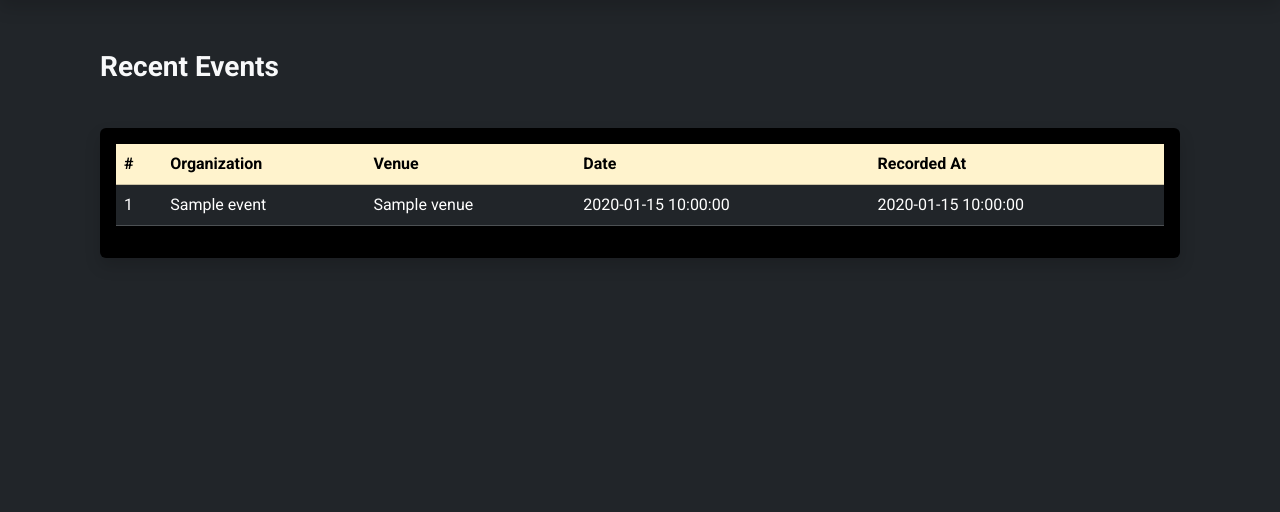
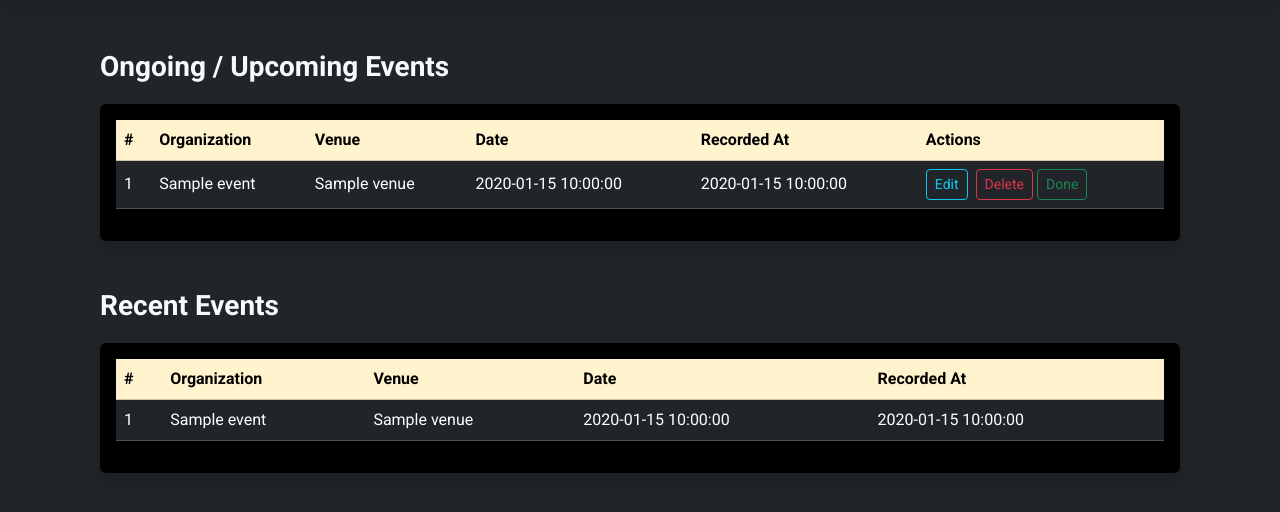
Before and after one commit to efondo-aaronkyle/Event-Tracker, a Flask app: template templates/event_history.html in a window 1280 px wide. Shown: the part 70-582 px from the top of the page. Run offline with Flask 3, Linux system fonts and the light colour scheme; the template is opened without the code that fills it: most values are stand-ins (such as "Sample title", 1, 10 or a date in 2020).

Commit message:
add event history actions

```diff
--- a/app.py
+++ b/app.py
@@ -43,7 +43,8 @@ def init_db():
                         org_name TEXT NOT NULL,
                         venue TEXT NOT NULL,
                         date TEXT NOT NULL,
-                        created_at TIMESTAMP DEFAULT CURRENT_TIMESTAMP
+                        created_at TIMESTAMP DEFAULT CURRENT_TIMESTAMP,
+                        status TEXT DEFAULT 'pending'
                 )
         """)
         cursor.execute("""
@@ -125,7 +126,7 @@ def dashboard():
                 total_equipment = cursor.fetchone()[0] or 0
 
                 cursor.execute("SELECT SUM(quantity) FROM reserved_equipment")
-                used_equipment = cursor.fetchone()[0]
+                used_equipment = cursor.fetchone()[0] or 0
 
                 available_equipment = total_equipment - used_equipment
 
@@ -140,7 +141,7 @@ def dashboard():
 @app.route("/manage_venues")
 def manage_venues():
         if 'user_id' not in session:
-                return render_template(url_for('login'))
+                return redirect(url_for('login'))
 
         with sqlite3.connect(DATABASE) as connection:
                connection.row_factory = sqlite3.Row
@@ -274,16 +275,121 @@ def delete_equipment(equipment_id):
 
 @app.route("/event_history")
 def event_history():
-        if 'user_id' not in session or session['role'] != 'admin':
-                return redirect(url_for('login'))
+    if 'user_id' not in session or session['role'] != 'admin':
+        return redirect(url_for('login'))
 
-        with sqlite3.connect(DATABASE) as connection:
-                connection.row_factory = sqlite3.Row
-                cursor = connection.cursor()
-                cursor.execute("SELECT * FROM event_history ORDER BY date DESC")
-                events = cursor.fetchall()
+    with sqlite3.connect(DATABASE) as connection:
+        connection.row_factory = sqlite3.Row
+        cursor = connection.cursor()
 
-        return render_template("event_history.html", events=events)
+        cursor.execute("SELECT * FROM event_history WHERE status != 'done' ORDER BY date ASC")
+        ongoing_events = cursor.fetchall()
+
+        cursor.execute("SELECT * FROM event_history WHERE status = 'done' ORDER BY date DESC")
+        done_events = cursor.fetchall()
+
+        cursor.execute("SELECT * FROM venues")
+        venues = cursor.fetchall()
+
+        cursor.execute("SELECT * FROM equipment")
+        equipment = cursor.fetchall()
+
+        # map event_id → {equipment_id → quantity}
+        reserved = {}
+        for event in ongoing_events:
+            cursor.execute("SELECT equipment_id, quantity FROM reserved_equipment WHERE event_id = ?", (event['id'],))
+            reserved[event['id']] = {row['equipment_id']: row['quantity'] for row in cursor.fetchall()}
+
+        # available quantity for each equipment
+        for eq in equipment:
+            cursor.execute("SELECT SUM(quantity) FROM reserved_equipment WHERE equipment_id = ?", (eq['id'],))
+            reserved_qty = cursor.fetchone()[0] or 0
+            eq['available_quantity'] = eq['quantity'] - reserved_qty
+
+    return render_template("event_history.html", ongoing_events=ongoing_events, done_events=done_events, venues=venues, equipment=equipment, reserved=reserved)
+
+@app.route("/mark_done/<int:event_id>", methods=["POST"])
+def mark_done(event_id):
+    if 'user_id' not in session or session['role'] != 'admin':
+        return redirect(url_for('login'))
+
+    with sqlite3.connect(DATABASE) as conn:
+        cursor = conn.cursor()
+        cursor.execute("UPDATE event_history SET status = 'done' WHERE id = ?", (event_id,))
+        conn.commit()
+    return redirect(url_for("event_history"))
+
+@app.route("/delete_event/<int:event_id>", methods=["POST"])
+def delete_event(event_id):
+    if 'user_id' not in session or session['role'] != 'admin':
+        return redirect(url_for('login'))
+
+    with sqlite3.connect(DATABASE) as conn:
+        cursor = conn.cursor()
+        cursor.execute("DELETE FROM reserved_equipment WHERE event_id = ?", (event_id,))
+        cursor.execute("DELETE FROM event_history WHERE id = ?", (event_id,))
+        conn.commit()
+    return redirect(url_for("event_history"))
+
+@app.route("/edit_event/<int:event_id>", methods=["GET", "POST"])
+def edit_event(event_id):
+    if 'user_id' not in session or session['role'] != 'admin':
+        return redirect(url_for('login'))
+
+    with sqlite3.connect(DATABASE) as conn:
+        conn.row_factory = sqlite3.Row
+        cursor = conn.cursor()
+
+        # Get event info
+        cursor.execute("SELECT * FROM event_history WHERE id = ?", (event_id,))
+        event = cursor.fetchone()
+
+        cursor.execute("SELECT * FROM venues")
+        venues = cursor.fetchall()
+
+        cursor.execute("SELECT * FROM equipment")
+        equipments = cursor.fetchall()
+
+        # Fetch reserved quantities
+        reserved = {}
+        cursor.execute("SELECT equipment_id, quantity FROM reserved_equipment WHERE event_id = ?", (event_id,))
+        for row in cursor.fetchall():
+            reserved[row['equipment_id']] = row['quantity']
+
+        if request.method == 'POST':
+            new_venue_id = request.form['venue_id']
+            new_date = request.form['event_date']
+
+            # Get venue name
+            cursor.execute("SELECT name FROM venues WHERE id = ?", (new_venue_id,))
+            new_venue = cursor.fetchone()['name']
+
+            cursor.execute("""
+                UPDATE event_history
+                SET venue = ?, date = ?
+                WHERE id = ?
+            """, (new_venue, new_date, event_id))
+
+            # Delete old reserved equipment
+            cursor.execute("DELETE FROM reserved_equipment WHERE event_id = ?", (event_id,))
+
+            for eq in equipments:
+                qty_str = request.form.get(f'equipment_{eq["id"]}')
+                if qty_str:
+                    try:
+                        qty = int(qty_str)
+                        if qty > 0:
+                            cursor.execute("""
+                                INSERT INTO reserved_equipment (event_id, equipment_id, quantity)
+                                VALUES (?, ?, ?)
+                            """, (event_id, eq['id'], qty))
+                    except ValueError:
+                        pass
+
+            conn.commit()
+            return redirect(url_for("event_history"))
+
+    return render_template("edit_event.html", event=event, venues=venues, equipments=equipments, reserved=reserved)
 
 @app.route("/schedule_venue", methods=['GET', 'POST'])
 def schedule_venue():
@@ -331,8 +437,8 @@ def schedule_venue():
                         venue_name = venue_row['name']
 
                         cursor.execute("""
-                                INSERT INTO event_history (org_name, venue, date)
-                                VALUES (?, ?, ?)
+                                INSERT INTO event_history (org_name, venue, date, status)
+                                VALUES (?, ?, ?, 'pending')
                         """, (session['username'], venue_name, event_date))
 
                         cursor.execute("SELECT last_insert_rowid()")
--- a/templates/event_history.html
+++ b/templates/event_history.html
@@ -14,23 +14,62 @@
     </header>
 
     <main class="container pt-5 mt-5">
-        <div class="d-flex justify-content-between align-items-center mb-4">
-            <h2 class="mt-4 text-light fw-bold">Recent Events</h2>
-        </div>
-
+        <section class="mb-5">
+            <h2 class="mt-4 text-light fw-bold">Ongoing / Upcoming Events</h2>
             <div class="table-responsive bg-black rounded p-3 shadow">
                 <table class="table table-dark table-hover align-middle">
                     <thead class="table-warning text-dark">
                         <tr>
-                        <th class="fw-bold" scope="col">#</th>
-                        <th class="fw-bold" scope="col">Organization</th>
-                        <th class="fw-bold" scope="col">Venue</th>
-                        <th class="fw-bold" scope="col">Date</th>
-                        <th class="fw-bold" scope="col">Recorded At</th>
+                            <th>#</th>
+                            <th>Organization</th>
+                            <th>Venue</th>
+                            <th>Date</th>
+                            <th>Recorded At</th>
+                            <th>Actions</th>
                         </tr>
                     </thead>
                     <tbody>
-                    {% for event in events %}
+                        {% for event in ongoing_events %}
+                        <tr>
+                            <td>{{ loop.index }}</td>
+                            <td>{{ event['org_name'] }}</td>
+                            <td>{{ event['venue'] }}</td>
+                            <td>{{ event['date'] }}</td>
+                            <td>{{ event['created_at'] }}</td>
+                            <td class="d-flex gap-1">
+                                <a href="{{ url_for('edit_event', event_id=event['id']) }}" class="btn btn-sm btn-outline-info me-1">Edit</a>
+                                <form action="{{ url_for('delete_event', event_id=event['id']) }}" method="POST" style="display: inline;" onsubmit="return confirm('Are you sure you want to delete this event?');">
+                                    <button type="submit" class="btn btn-sm btn-outline-danger">Delete</button>
+                                </form>
+                                <form action="{{ url_for('mark_done', event_id=event['id']) }}" method="POST" style="display: inline;">
+                                    <button type="submit" class="btn btn-sm btn-outline-success">Done</button>
+                                </form>
+                            </td>
+                        </tr>
+                        {% endfor %}
+                    </tbody>
+                </table>
+                {% if not ongoing_events %}
+                <p class="text-muted">No ongoing or upcoming events</p>
+                {% endif %}
+            </div>
+        </section>
+
+        <section>
+            <h2 class="mt-4 text-light fw-bold">Recent Events</h2>
+            <div class="table-responsive bg-black rounded p-3 shadow">
+                <table class="table table-dark table-hover align-middle">
+                    <thead class="table-warning text-dark">
+                        <tr>
+                            <th>#</th>
+                            <th>Organization</th>
+                            <th>Venue</th>
+                            <th>Date</th>
+                            <th>Recorded At</th>
+                        </tr>
+                    </thead>
+                    <tbody>
+                        {% for event in done_events %}
                         <tr>
                             <td>{{ loop.index }}</td>
                             <td>{{ event['org_name'] }}</td>
@@ -41,10 +80,11 @@
                         {% endfor %}
                     </tbody>
                 </table>
-            {% if not events %}
-            <p class="text-muted">No event history found.</p>
+                {% if not done_events %}
+                <p class="text-muted">No completed events.</p>
                 {% endif %}
             </div>
+        </section>
     </main>
     <script src="https://cdn.jsdelivr.net/npm/bootstrap@5.3.3/dist/js/bootstrap.bundle.min.js"></script>
 </body>
```
Lines whose indentation alone changed are shown as unchanged.
